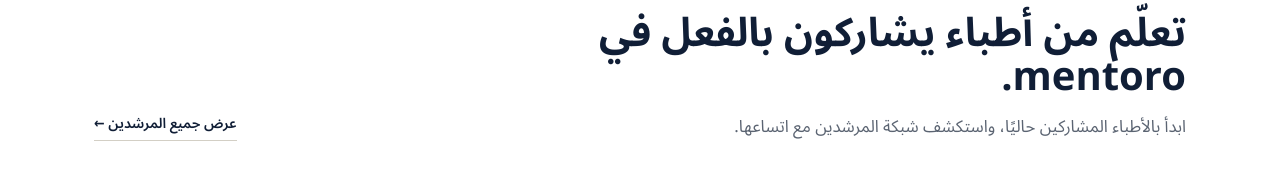
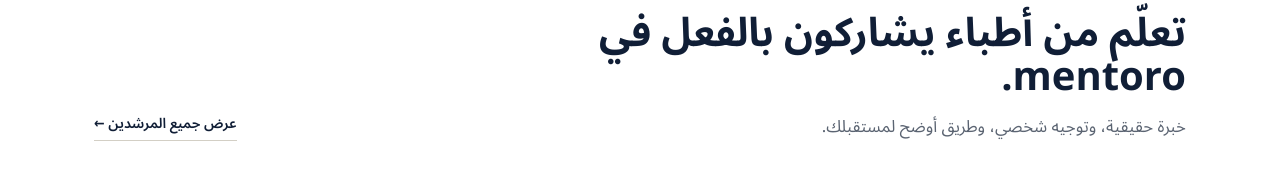
Before and after one commit to mustvfva17-cell/mentoro, a plain HTML site: page ar/index.html in a window 1280 px wide. Shown: the part 1718-1904 px from the top of the page. Drawn offline with nearby package versions, Linux system fonts and the light colour scheme; files whose address does not match are found by name.

Commit message:
Strengthen mentor section messaging

```diff
--- a/ar/index.html
+++ b/ar/index.html
@@ -144,7 +144,7 @@
 <div class="section-head">
 <span class="eyebrow">تعرّف على المرشدين</span>
 <h2 class="section-title">تعلّم من أطباء يشاركون بالفعل في mentoro.</h2>
-<p class="section-subtitle">ابدأ بالأطباء المشاركين حاليًا، واستكشف شبكة المرشدين مع اتساعها.</p>
+<p class="section-subtitle">خبرة حقيقية، وتوجيه شخصي، وطريق أوضح لمستقبلك.</p>
 </div>
 <a class="home-mentors-link" href="/ar/how-it-works.html#profiles">عرض جميع المرشدين ←</a>
 </div>
```
